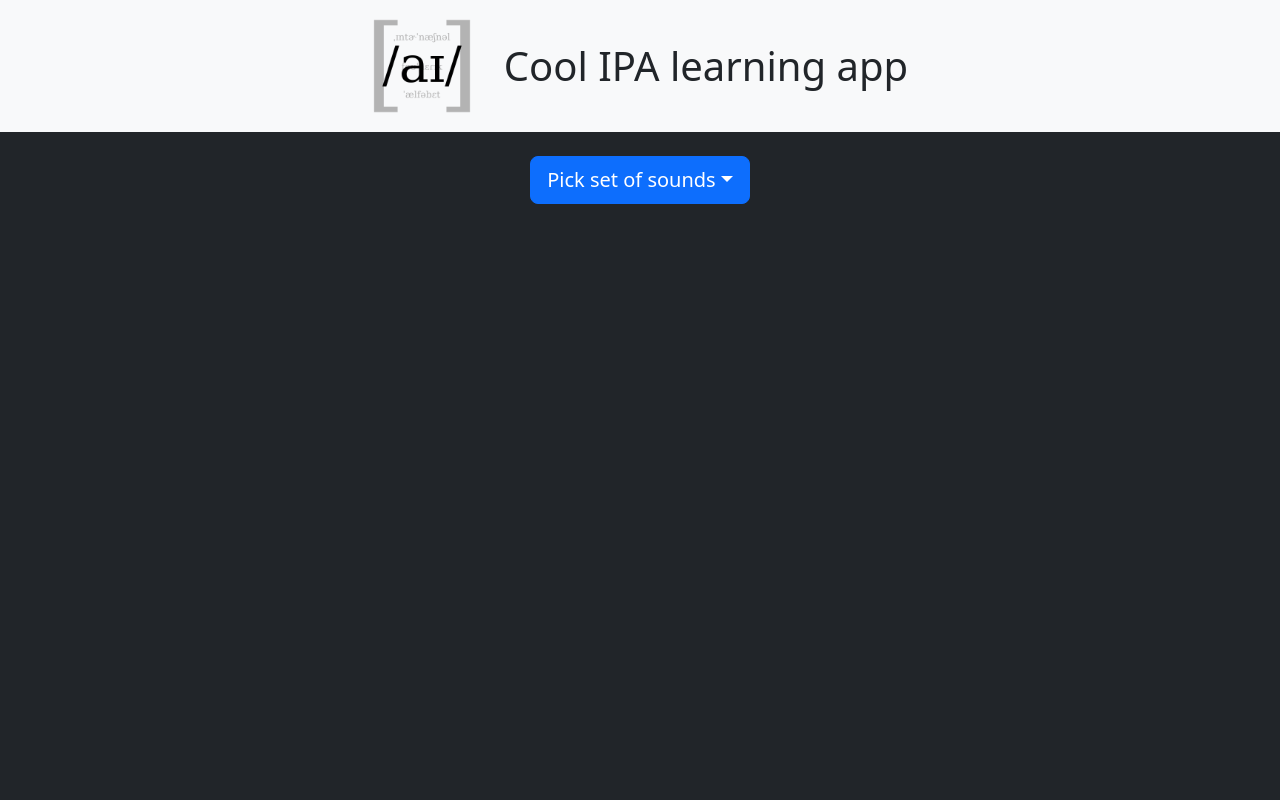
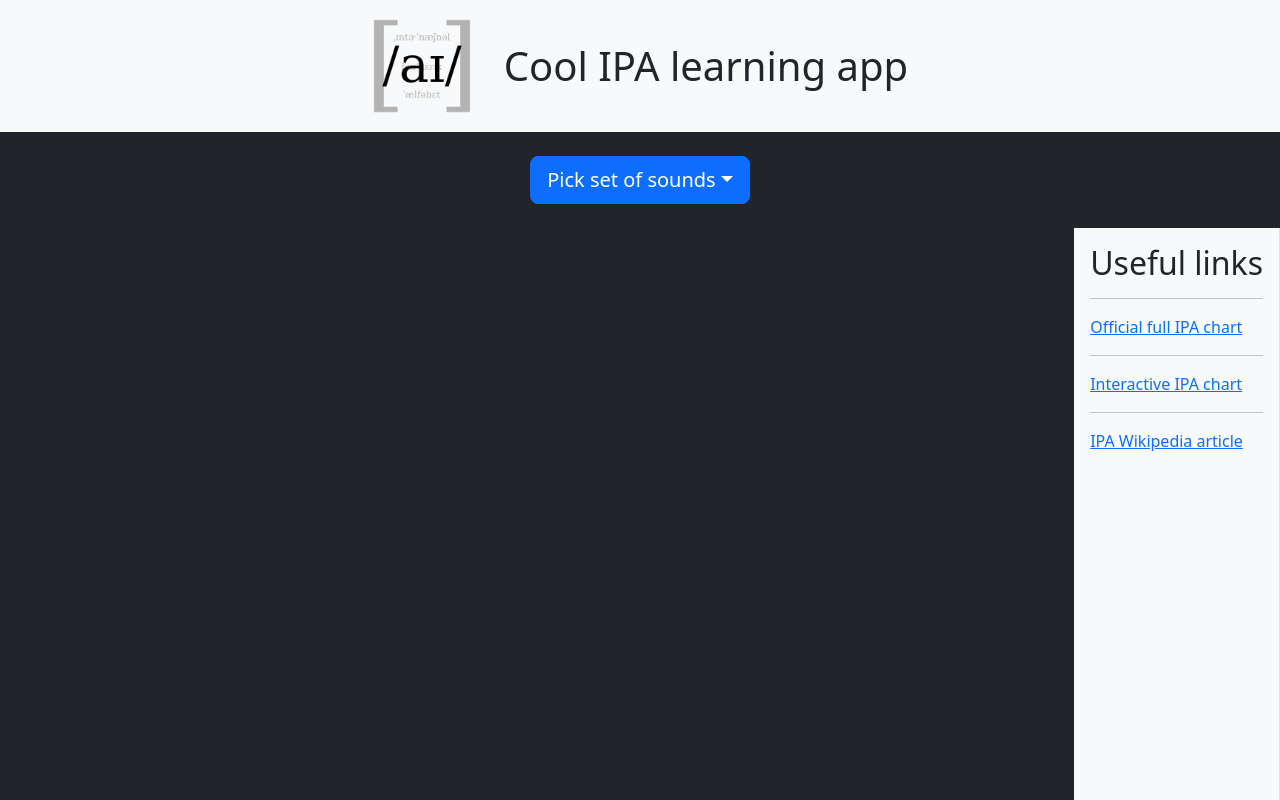
Before and after one commit to s-jevtic/fonolearn, an Angular app: page /main-menu in a window 1280 px wide. Shown: the top 800 px of the page. Built offline with nearby package versions, Linux system fonts and the light colour scheme.

Commit message:
add sidebar (WIP)

```diff
--- a/src/app/app.component.html
+++ b/src/app/app.component.html
@@ -1,5 +1,10 @@
-<header class="bg-light py-3 mb-4 d-flex justify-content-center align-items-center">
+<header class="bg-light py-3 d-flex justify-content-center align-items-center">
   <img src="./assets/logo_header.png" class="img-fluid mx-3" width="100" alt="App logo">
   <h1 class="mx-3 mb-0">Cool IPA learning app</h1>
 </header>
-<router-outlet></router-outlet>
+<main>
+  <div class="mt-4" id="content">
+    <router-outlet></router-outlet>
+  </div>
+  <app-useful-links></app-useful-links>
+</main>
--- a/src/app/app.module.ts
+++ b/src/app/app.module.ts
@@ -6,12 +6,14 @@ import { AppRoutingModule } from './app-routing.module';
 import { AppComponent } from './app.component';
 import { IpaComponent } from './ipa/ipa.component';
 import { MainMenuComponent } from './main-menu/main-menu.component';
+import { UsefulLinksComponent } from './useful-links/useful-links.component';
 
 @NgModule({
   declarations: [
     AppComponent,
     IpaComponent,
-    MainMenuComponent
+    MainMenuComponent,
+    UsefulLinksComponent
   ],
   imports: [
     BrowserModule,
--- /dev/null
+++ b/src/app/useful-links/useful-links.component.html
@@ -0,0 +1,14 @@
+<div class="d-flex justify-content-center border-end bg-light px-3" id="sidebar">
+    <hr class="divider"/>
+    <div align="left">
+        <div class="pt-3 pb-4">
+            <h2>Useful links</h2>
+            <hr/>
+            <a href="https://www.internationalphoneticassociation.org/content/full-ipa-chart">Official full IPA chart</a>
+            <hr/>
+            <a href="https://www.ipachart.com">Interactive IPA chart</a>
+            <hr/>
+            <a href="https://en.wikipedia.org/wiki/International_Phonetic_Alphabet">IPA Wikipedia article</a>
+        </div>
+    </div>
+</div>
--- /dev/null
+++ b/src/app/useful-links/useful-links.component.ts
@@ -0,0 +1,15 @@
+import { Component, OnInit } from '@angular/core';
+
+@Component({
+  selector: 'app-useful-links',
+  templateUrl: './useful-links.component.html',
+  styleUrls: ['./useful-links.component.css']
+})
+export class UsefulLinksComponent implements OnInit {
+
+  constructor() { }
+
+  ngOnInit(): void {
+  }
+
+}
--- a/src/styles.css
+++ b/src/styles.css
@@ -6,6 +6,35 @@ html{
     /*text-align: center;*/
 }
 
+body{
+    display: flex;
+    flex-direction: column;
+    min-height: 100vh;
+}
+
+main{
+    flex: 1;
+}
+
 .ipa{
     font-family: 'DejaVu Serif';
 }
+
+#content{
+    max-width: calc(100wv - 15rem);
+    /* position: relative;
+    float: left; */
+    align-items: center;
+    color: white;
+}
+
+#sidebar{
+    /* min-width: 15rem; */
+    height: 100vh;
+    position: relative;
+    float: right;
+}
+
+hr.divider{
+    margin: 0;
+}
```
Also changed, not shown: src/app/useful-links/useful-links.component.css (added), 1 other file (tests, documents, lock files or other folders).
